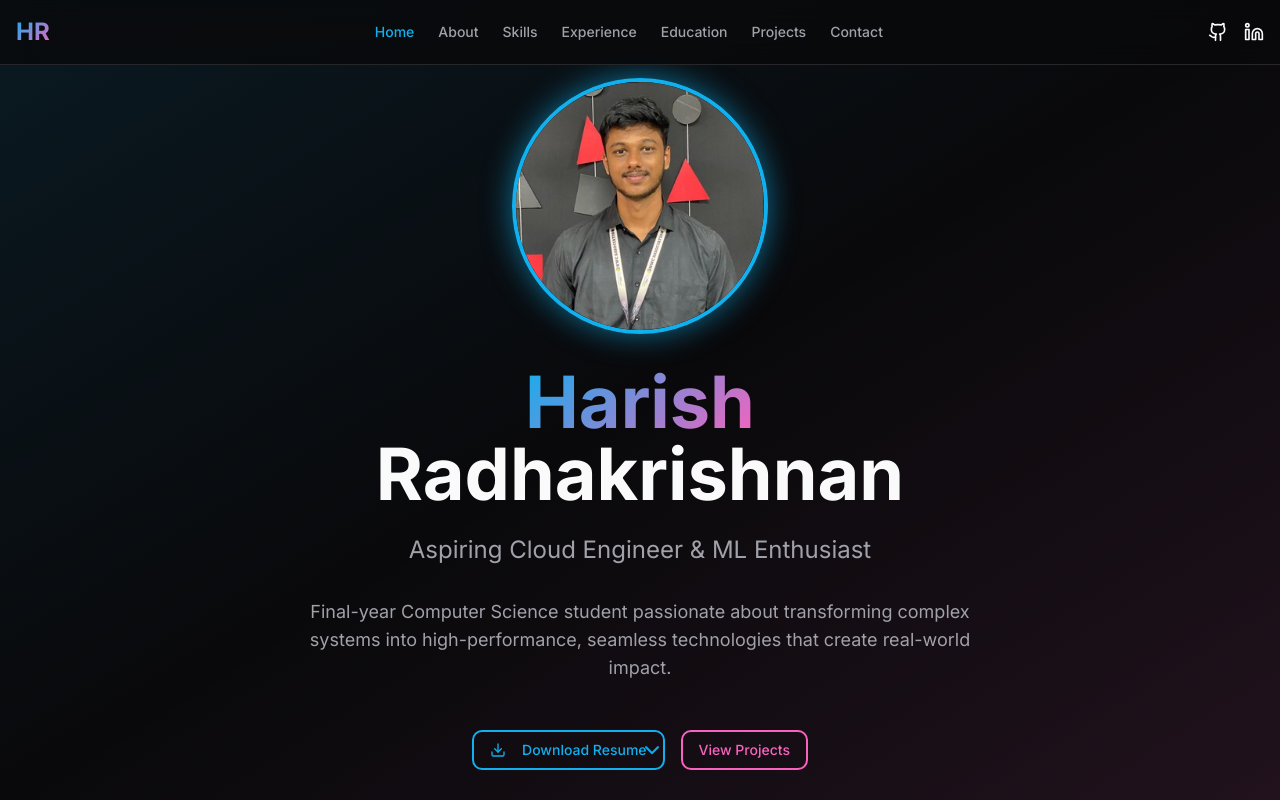
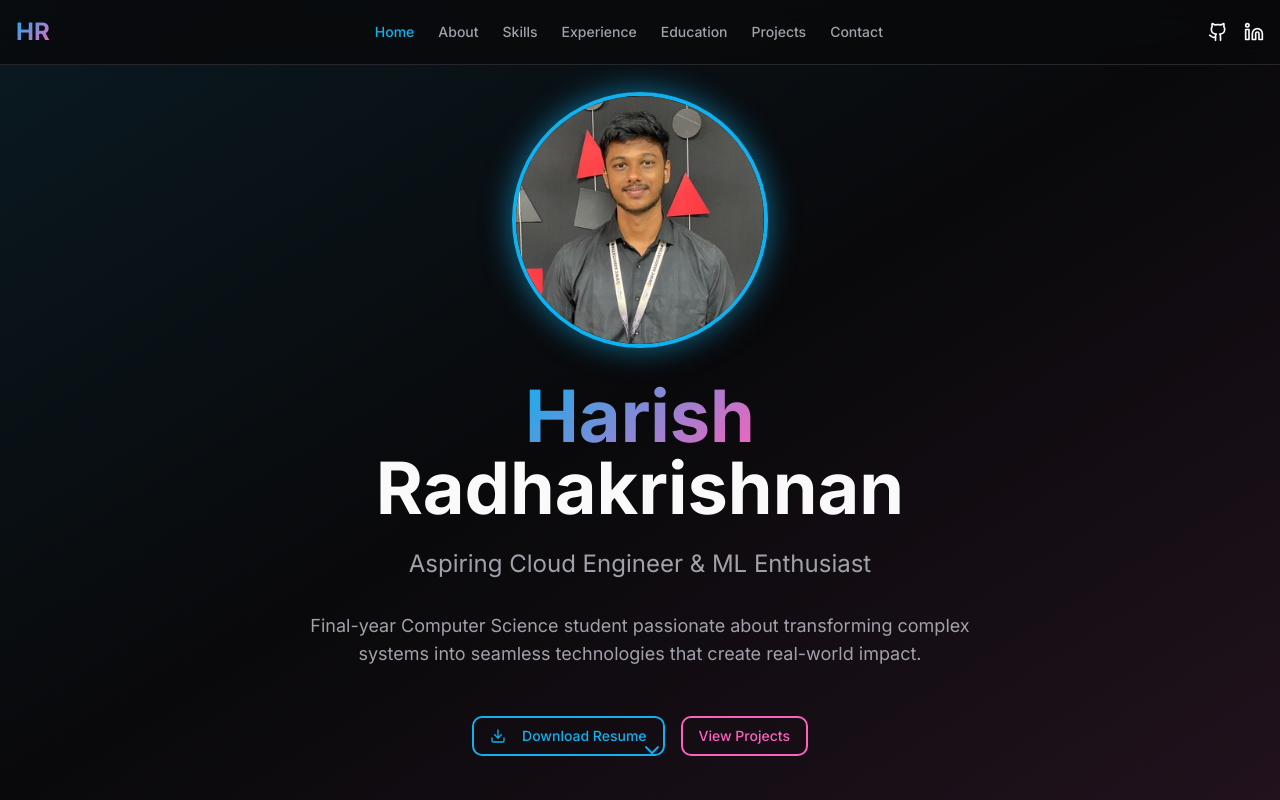
Before and after one commit to HarishRadhakrishnan23/harishrad-portfolio, a React (Vite) app: page / in a window 1280 px wide. Shown: the top 800 px of the page. Built offline with nearby package versions, Linux system fonts and the light colour scheme.

Commit message:
Update Index.tsx

```diff
--- a/src/pages/Index.tsx
+++ b/src/pages/Index.tsx
@@ -250,7 +250,7 @@ const Index = () => {
             </p>
             <p className="text-lg text-muted-foreground mb-12 max-w-2xl mx-auto">
               Final-year Computer Science student passionate about transforming complex systems into
-              high-performance, seamless technologies that create real-world impact.
+              seamless technologies that create real-world impact.
             </p>
             <div className="flex flex-col sm:flex-row gap-4 justify-center items-center">
               <Button variant="neon" className="relative z-10">
```
